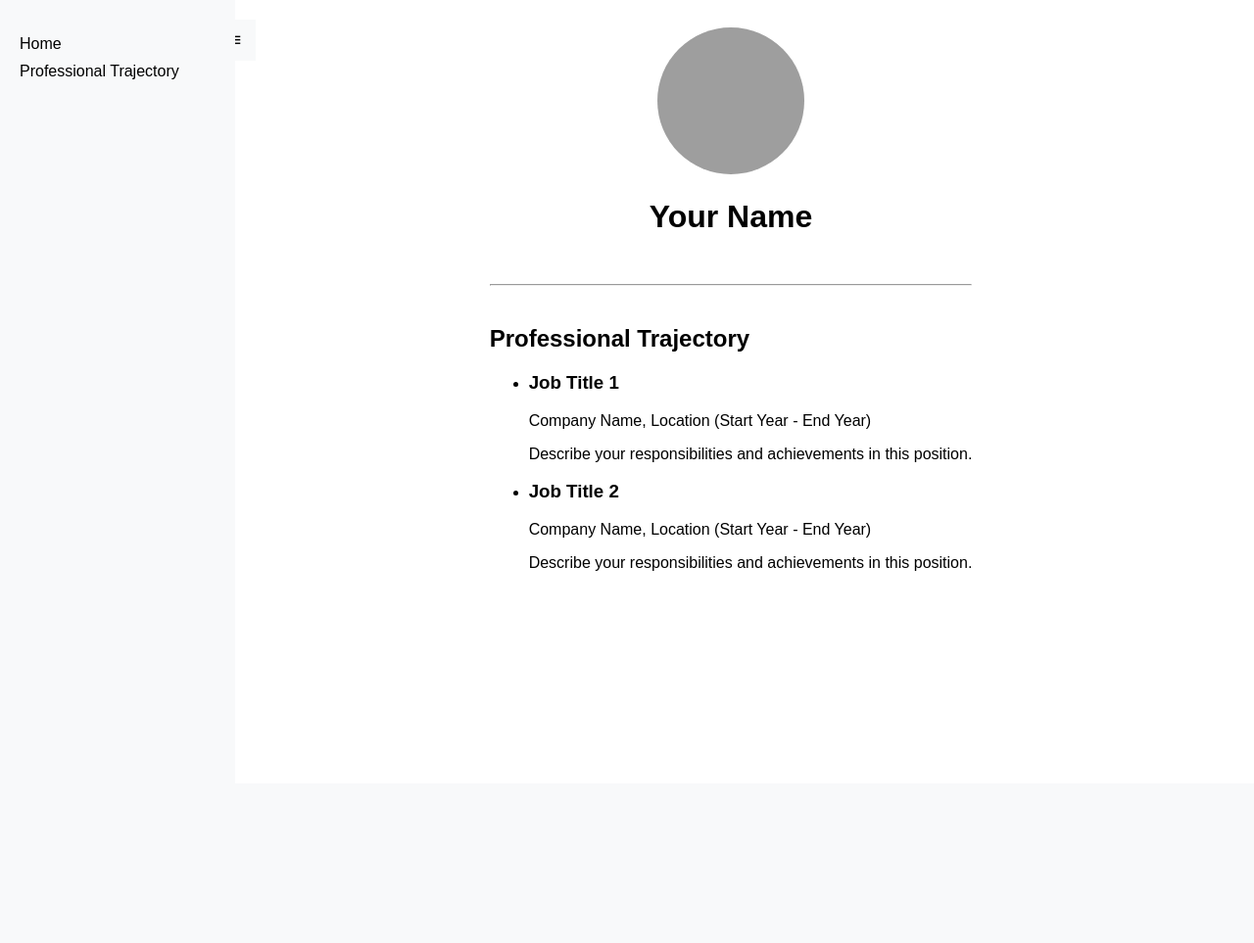
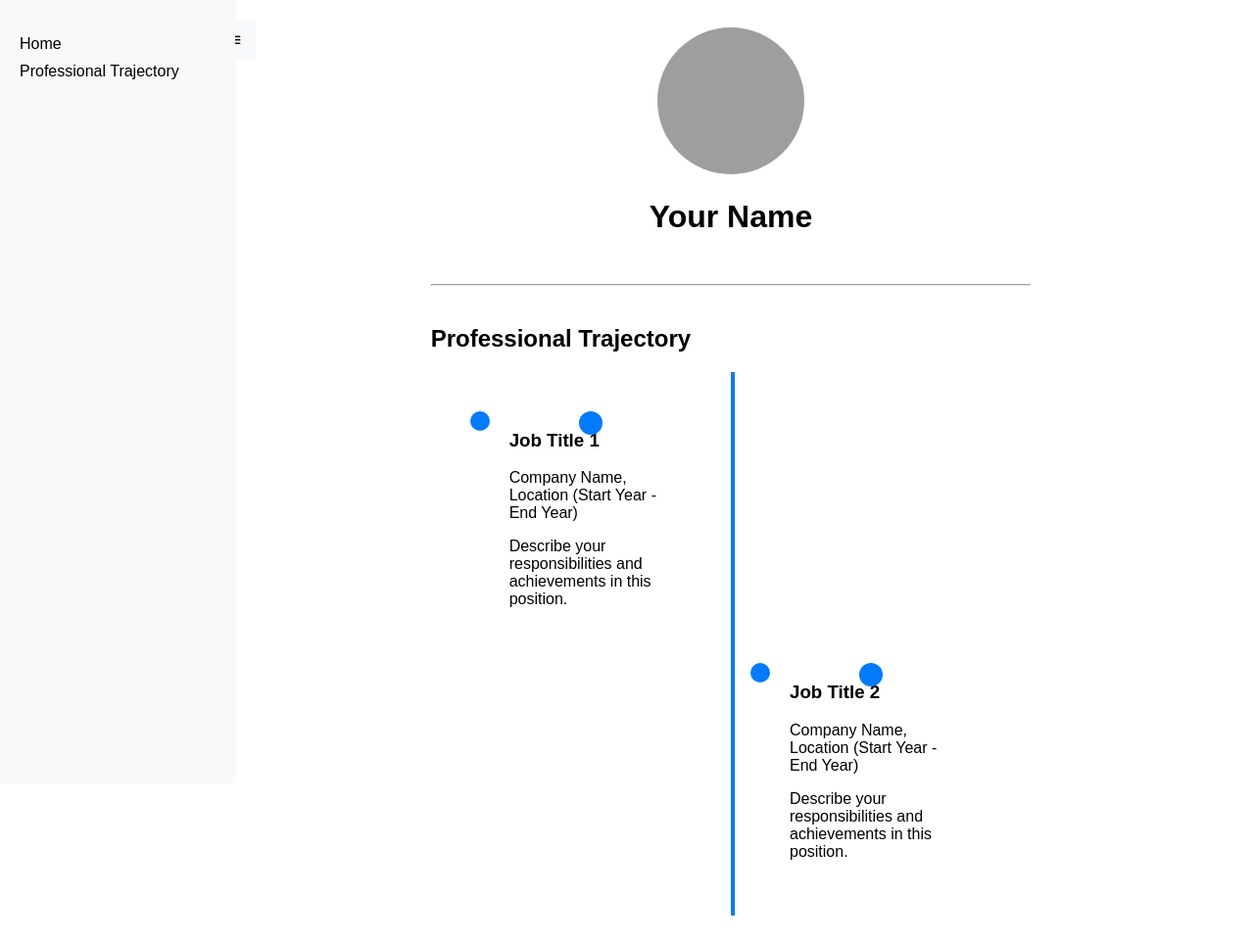
Before and after one commit to isfuku/personal-website, a Flask app: page / in a window 1280 px wide. Shown: the whole page at 98% size. Before the commit the page ends 583 px from the top, so only its background shows below. Run offline with Flask 3, Linux system fonts and the light colour scheme; grey boxes are pictures that could not be loaded.

Commit message:
add abnormal timeline

```diff
--- a/static/styles.css
+++ b/static/styles.css
@@ -71,3 +71,63 @@ hr {
 .hide-menu #menu-toggle {
     left: 0;
 }
+
+/* Timeline */
+.timeline {
+    position: relative;
+    max-width: 800px;
+    margin: 0 auto;
+    padding: 20px;
+    list-style-type: none;
+}
+
+.timeline:before {
+    content: '';
+    position: absolute;
+    left: 50%;
+    top: 0;
+    bottom: 0;
+    width: 4px;
+    background-color: #007bff;
+}
+
+.timeline-item {
+    position: relative;
+    width: 50%;
+    padding: 20px;
+    box-sizing: border-box;
+}
+
+.timeline-item:nth-child(even) {
+    margin-left: 50%;
+}
+
+.timeline-item:before {
+    content: '';
+    position: absolute;
+    width: 20px;
+    height: 20px;
+    border-radius: 50%;
+    background-color: #007bff;
+}
+
+.timeline-icon {
+    position: absolute;
+    left: 50%;
+    top: 20px;
+    transform: translateX(-50%);
+    width: 24px;
+    height: 24px;
+    border-radius: 50%;
+    background-color: #007bff;
+}
+
+.timeline-content {
+    padding-left: 40px;
+    padding-right: 40px;
+}
+
+.timeline-item:nth-child(even) .timeline-content {
+    padding-left: 40px;
+    padding-right: 40px;
+}
--- a/templates/index.html
+++ b/templates/index.html
@@ -24,19 +24,25 @@
         <hr>
         <section id="professional-trajectory">
             <h2>Professional Trajectory</h2>
-            <ul class="list-unstyled">
-                <li>
+            <div class="timeline">
+                <div class="timeline-item">
+                    <div class="timeline-icon"></div>
+                    <div class="timeline-content">
                         <h3>Job Title 1</h3>
                         <p>Company Name, Location (Start Year - End Year)</p>
                         <p>Describe your responsibilities and achievements in this position.</p>
-                </li>
-                <li>
+                    </div>
+                </div>
+                <div class="timeline-item">
+                    <div class="timeline-icon"></div>
+                    <div class="timeline-content">
                         <h3>Job Title 2</h3>
                         <p>Company Name, Location (Start Year - End Year)</p>
                         <p>Describe your responsibilities and achievements in this position.</p>
-                </li>
-                <!-- Add more list items for each position you want to showcase -->
-            </ul>
+                    </div>
+                </div>
+                <!-- Add more timeline items for each position you want to showcase -->
+            </div>
         </section>
     </main>
     <script>
```
Lines whose indentation alone changed are shown as unchanged.
